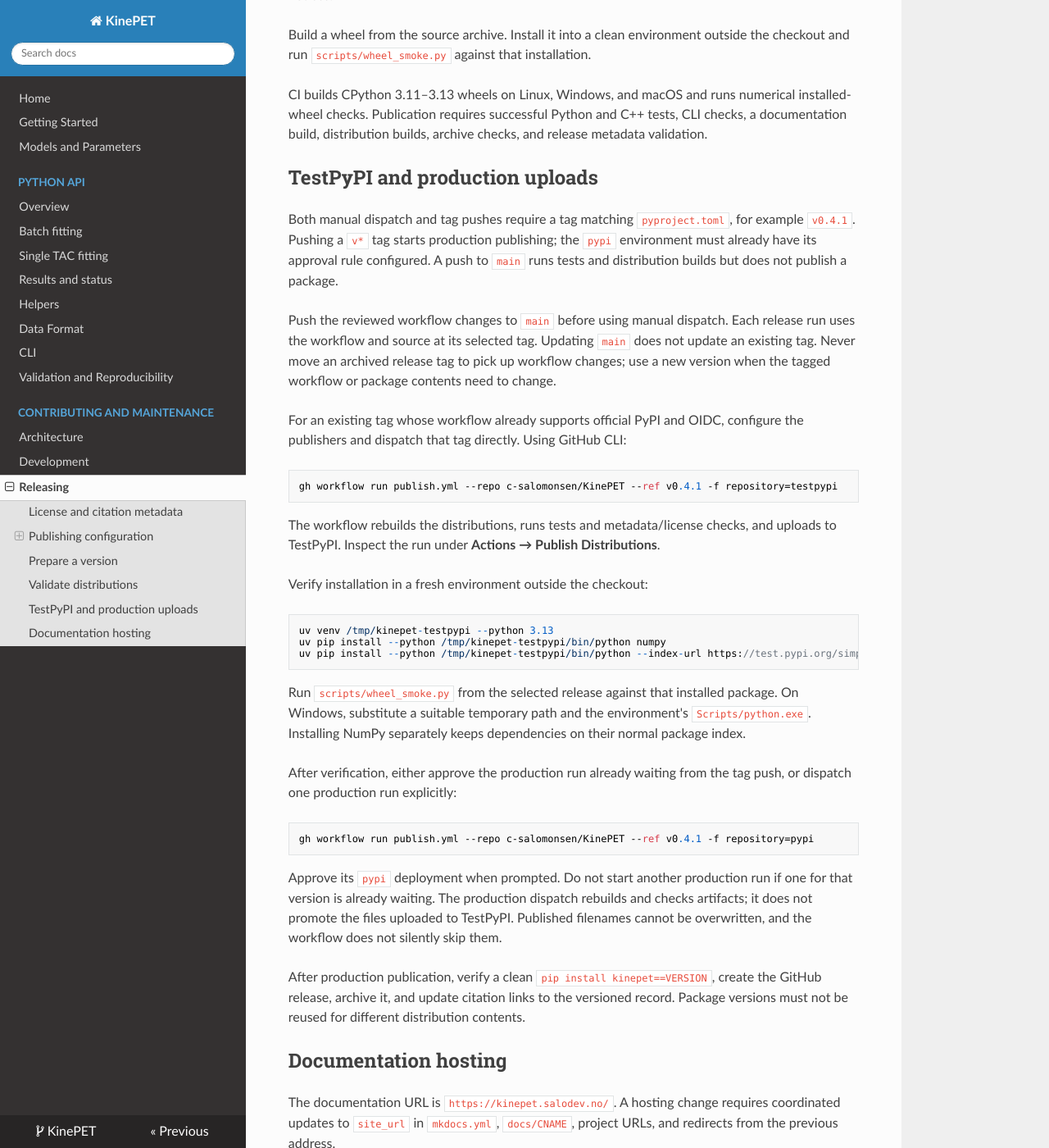
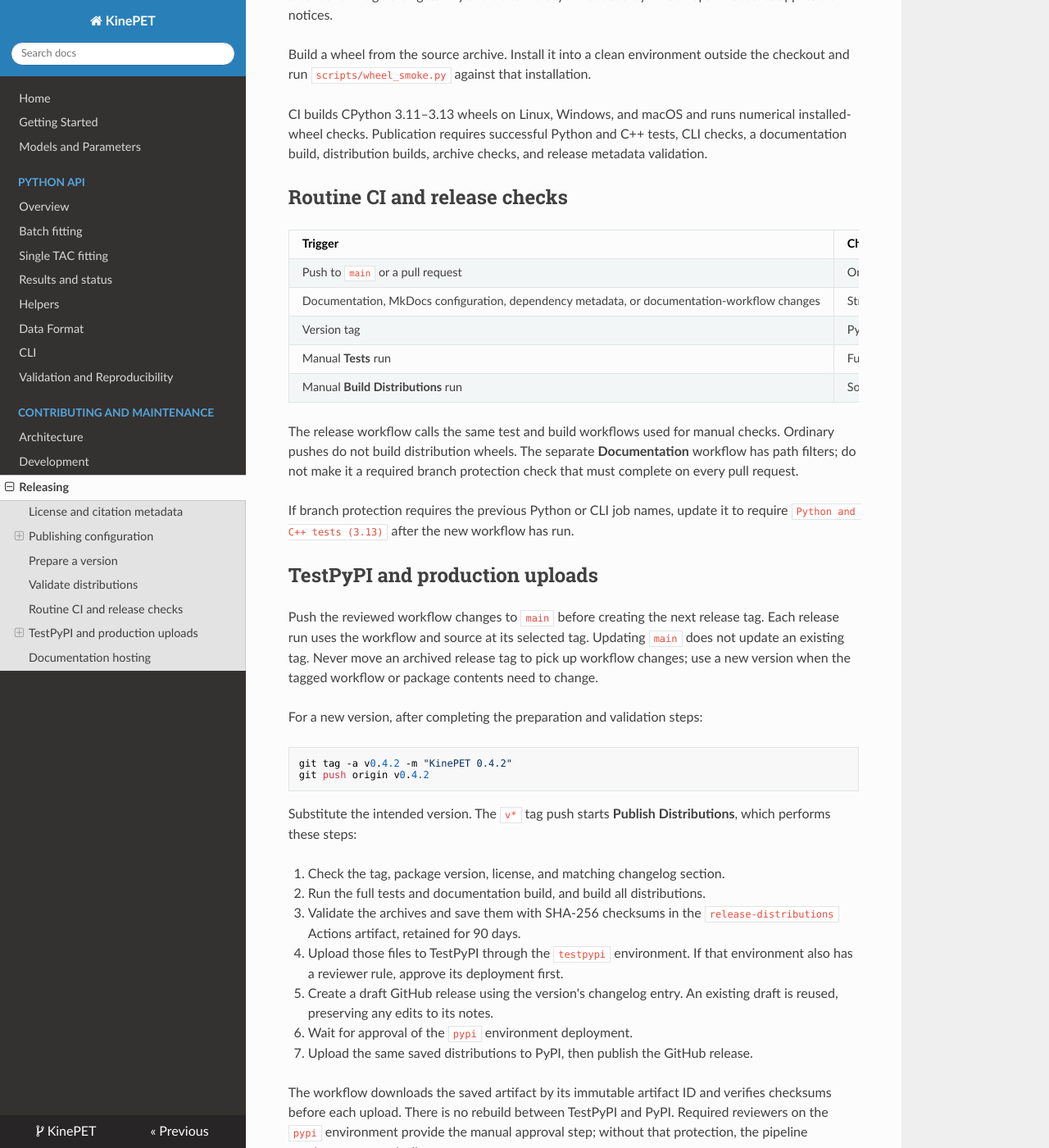
Before and after one commit to c-salomonsen/KinePET, an MkDocs documentation site: the page built from docs/releasing.md, in a window 1280 px wide and 1400 px high, scrolled down 2501 px. Shown: the whole window at 82% size. Built offline with MkDocs 1.6.1, drawn with Linux system fonts in a browser that asks for light colours; nearby versions of some CDN libraries; a script that is not in the unit is left out; some of the changed text lies outside the part shown.

Commit message:
ci: streamline checks and promote reviewed release artifacts

````diff
--- a/docs/releasing.md
+++ b/docs/releasing.md
@@ -23,7 +23,9 @@ conditions. The optional LLS reference package is distributed separately.
 ## Publishing configuration
 
 The GitHub Actions workflow builds Linux, Windows, and macOS wheels and a source
-archive, runs validation, then uploads to official PyPI or TestPyPI. Authentication
+archive once. After validation, it uploads to TestPyPI, prepares a draft GitHub
+release, and waits for production approval. It then uploads the same files to
+official PyPI and publishes the GitHub release. Authentication
 uses Trusted Publishing (OIDC); no API token, password, or `.pypirc` file is
 needed by the workflow. Local Twine credentials are independent of GitHub Actions.
 
@@ -36,7 +38,7 @@ rule matching `v*`. Branch rules and tag rules are separate.
 For `pypi`, enable **Required reviewers** and select the release maintainer.
 A sole maintainer who triggers and approves releases must leave **Prevent
 self-review** disabled. Save the protection rules before pushing any release tag:
-tag pushes automatically start a production publishing run. The environment
+tag pushes automatically start the release pipeline. The environment
 approval holds the upload while the release is checked on TestPyPI.
 
 An environment with another name, such as `publish-ci`, does not supply the
@@ -77,11 +79,11 @@ These credentials are optional when releases use the OIDC workflow above.
 
 ## Prepare a version
 
-1. Set the package version in `pyproject.toml`, for example `0.4.1`.
+1. Set the package version in `pyproject.toml`, for example `0.4.2`.
 2. Regenerate `uv.lock` with `uv lock`.
 3. Update the changelog and citation metadata with the release version and date.
 4. Run the checks below and commit the release changes.
-5. Create the matching Git tag, for example `v0.4.1`.
+5. Create the matching Git tag, for example `v0.4.2`.
 
 Previously published tags and artifacts must retain their original contents.
 The release preflight requires the tag to match the package version and rejects
@@ -94,10 +96,10 @@ fresh output directory:
 
 ```bash
 uv run --group docs mkdocs build --strict
-uv run python scripts/check_release.py --tag v0.4.1
-uv build --out-dir dist/0.4.1
-uv run python scripts/check_distributions.py dist/0.4.1 --require-license
-uvx twine check --strict dist/0.4.1/*
+uv run python scripts/check_release.py --tag v0.4.2
+uv build --out-dir dist/0.4.2
+uv run python scripts/check_distributions.py dist/0.4.2 --require-license
+uvx twine check --strict dist/0.4.2/*
 ```
 
 Substitute the intended version in the tag and output path. Inspect archive
@@ -115,35 +117,75 @@ installed-wheel checks. Publication requires successful Python and C++ tests,
 CLI checks, a documentation build, distribution builds, archive checks, and
 release metadata validation.
 
+## Routine CI and release checks
+
+| Trigger | Checks |
+| --- | --- |
+| Push to `main` or a pull request | One Linux job on Python 3.13: C++ tests, Python tests, and CLI/API parity |
+| Documentation, MkDocs configuration, dependency metadata, or documentation-workflow changes | Strict documentation build |
+| Version tag | Python 3.11–3.13 tests, C++/CLI checks, documentation, source archive, and Linux/Windows/macOS wheels |
+| Manual **Tests** run | Full Python matrix by default; a single configuration can be selected |
+| Manual **Build Distributions** run | Source archive and all platform wheels, without publication |
+
+The release workflow calls the same test and build workflows used for manual
+checks. Ordinary pushes do not build distribution wheels. The separate
+**Documentation** workflow has path filters; do not make it a required branch
+protection check that must complete on every pull request.
+
+If branch protection requires the previous Python or CLI job names, update it to
+require `Python and C++ tests (3.13)` after the new workflow has run.
+
 ## TestPyPI and production uploads
 
-Both manual dispatch and tag pushes require a tag matching `pyproject.toml`,
-for example `v0.4.1`. Pushing a `v*` tag starts production publishing; the `pypi`
-environment must already have its approval rule configured. A push to `main`
-runs tests and distribution builds but does not publish a package.
-
-Push the reviewed workflow changes to `main` before using manual dispatch.
-Each release run uses the workflow and source at its selected tag. Updating
+Push the reviewed workflow changes to `main` before creating the next release
+tag. Each release run uses the workflow and source at its selected tag. Updating
 `main` does not update an existing tag. Never move an archived release tag to
 pick up workflow changes; use a new version when the tagged workflow or package
 contents need to change.
 
-For an existing tag whose workflow already supports official PyPI and OIDC,
-configure the publishers and dispatch that tag directly. Using GitHub CLI:
+For a new version, after completing the preparation and validation steps:
 
 ```bash
-gh workflow run publish.yml --repo c-salomonsen/KinePET --ref v0.4.1 -f repository=testpypi
+git tag -a v0.4.2 -m "KinePET 0.4.2"
+git push origin v0.4.2
 ```
 
-The workflow rebuilds the distributions, runs tests and metadata/license checks,
-and uploads to TestPyPI. Inspect the run under **Actions → Publish Distributions**.
+Substitute the intended version. The `v*` tag push starts **Publish
+Distributions**, which performs these steps:
 
-Verify installation in a fresh environment outside the checkout:
+1. Check the tag, package version, license, and matching changelog section.
+2. Run the full tests and documentation build, and build all distributions.
+3. Validate the archives and save them with SHA-256 checksums in the
+   `release-distributions` Actions artifact, retained for 90 days.
+4. Upload those files to TestPyPI through the `testpypi` environment. If that
+   environment also has a reviewer rule, approve its deployment first.
+5. Create a draft GitHub release using the version's changelog entry. An existing
+   draft is reused, preserving any edits to its notes.
+6. Wait for approval of the `pypi` environment deployment.
+7. Upload the same saved distributions to PyPI, then publish the GitHub release.
+
+The workflow downloads the saved artifact by its immutable artifact ID and
+verifies checksums before each upload. There is no rebuild between TestPyPI and
+PyPI. Required reviewers on the `pypi` environment provide the manual approval
+step; without that protection, the pipeline continues automatically.
+
+While the production job is waiting, review the draft release under the
+repository's **Releases** page. Edit and save the draft notes if necessary; leave
+publication to the workflow. Verify installation in a fresh environment outside
+the checkout. With uv:
 
 ```bash
 uv venv /tmp/kinepet-testpypi --python 3.13
 uv pip install --python /tmp/kinepet-testpypi/bin/python numpy
-uv pip install --python /tmp/kinepet-testpypi/bin/python --index-url https://test.pypi.org/simple/ --no-deps kinepet==0.4.1
+uv pip install --python /tmp/kinepet-testpypi/bin/python --index-url https://test.pypi.org/simple/ --no-deps kinepet==0.4.2
+```
+
+Or with pip:
+
+```bash
+python3.13 -m venv /tmp/kinepet-testpypi
+/tmp/kinepet-testpypi/bin/python -m pip install numpy
+/tmp/kinepet-testpypi/bin/python -m pip install --index-url https://test.pypi.org/simple/ --no-deps kinepet==0.4.2
 ```
 
 Run `scripts/wheel_smoke.py` from the selected release against that installed
@@ -151,21 +193,53 @@ package. On Windows, substitute a suitable temporary path and the environment's
 `Scripts/python.exe`. Installing NumPy separately keeps dependencies on their
 normal package index.
 
-After verification, either approve the production run already waiting from the
-tag push, or dispatch one production run explicitly:
+After verification, open the waiting workflow run, choose **Review deployments**,
+and approve `pypi`. Do not start a separate production run. After publication,
+verify a clean installation from official PyPI and check the GitHub release and
+Zenodo archive. Record the versioned DOI in the citation metadata when available.
+
+### Manual runs and recovery
+
+To start the pipeline manually for a tag that contains this workflow:
+
+```bash
+gh workflow run publish.yml --repo c-salomonsen/KinePET --ref v0.4.2
+```
+
+Manual runs follow the same TestPyPI → approval → PyPI sequence. Dispatching on a
+branch fails the tag check. Do not dispatch another run if a release run for that
+version is already waiting or has uploaded packages.
+
+If a job fails before uploading any files, correct the external configuration
+where applicable and use **Re-run failed jobs** on the same run. Successful build
+and upload jobs remain complete, and downstream jobs reuse the saved artifacts.
+If only GitHub release publication fails after PyPI succeeds, rerun that failed
+job; do not repeat the package upload.
+
+If an upload stops after publishing some files, inspect the package index and
+compare the uploaded files' hashes with `SHA256SUMS` before deciding how to
+complete the release. The workflow deliberately fails on existing filenames;
+it does not silently skip or replace them. Avoid **Re-run all jobs** after any
+upload: rebuilding a published version can produce different files. Changes to
+package contents require a new version. Expired artifacts also require a
+separate recovery plan, rather than rebuilding under a published version.
+
+### Existing v0.4.1 tag
+
+The archived `v0.4.1` tag retains its earlier workflow, which has separate
+`repository=testpypi` and `repository=pypi` manual dispatches. An in-progress run
+at that tag is unaffected by these changes. Complete its existing procedure
+without moving the tag:
 
 ```bash
 gh workflow run publish.yml --repo c-salomonsen/KinePET --ref v0.4.1 -f repository=pypi
 ```
 
-Approve its `pypi` deployment when prompted. Do not start another production run
-if one for that version is already waiting. The production dispatch rebuilds and
-checks artifacts; it does not promote the files uploaded to TestPyPI. Published
-filenames cannot be overwritten, and the workflow does not silently skip them.
-
-After production publication, verify a clean `pip install kinepet==VERSION`,
-create the GitHub release, archive it, and update citation links to the versioned
-record. Package versions must not be reused for different distribution contents.
+Use this command only after checking the existing TestPyPI run and only if no
+production run for `v0.4.1` is already waiting or complete. That older workflow
+rebuilds distributions for production and does not create a GitHub release;
+create the release for the existing tag separately. Subsequent version tags
+that include the new workflow use the single-build procedure above.
 
 ## Documentation hosting
 
````
Also changed, not shown: CHANGELOG.md (+10 -0 lines), 6 other files.
